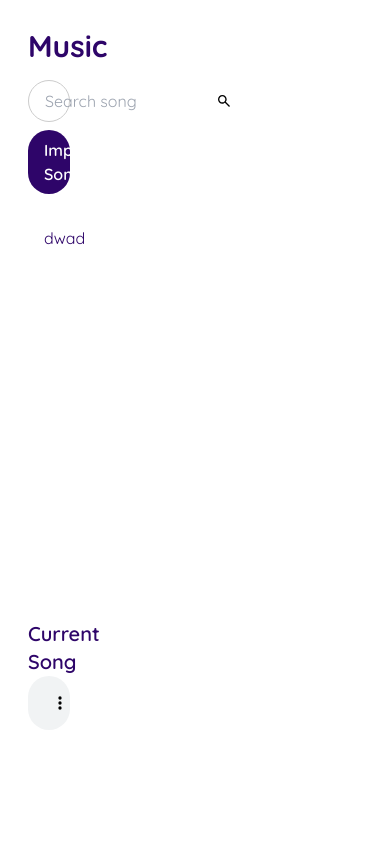
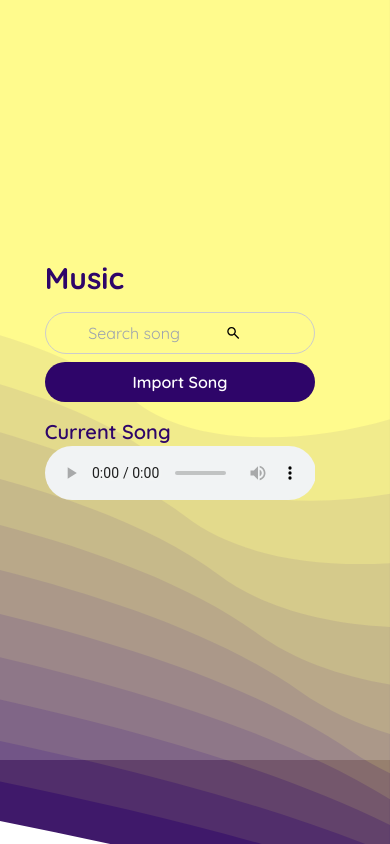
Before and after one commit to cesardarizaleta/React-Proyects, a React (Create React App) app in the folder music/: page / in a window 390 px wide. Built offline with nearby package versions, Linux system fonts and the light colour scheme.

Commit message:
mobile music

```diff
--- a/music/src/App.css
+++ b/music/src/App.css
@@ -3,6 +3,7 @@
 #App {
     background-image: url('resources/cool-background.svg');
     background-size: cover;
+    overflow: hidden;
 }
 
 * {
@@ -30,3 +31,37 @@
     border-radius: 2em;
     background-color: rgb(46, 5, 105);
 }
+
+input[type="file"] {
+    display: none;
+}
+
+@media screen and (max-width: 900px) {
+    #content {
+        align-items: center;
+        justify-content: center;
+        width: 100%;
+        height: 90%;
+        gap:1em;
+        background-color: #ffffff30;
+    }
+
+    #content * {
+        width: 90%;
+    }
+
+    #searchbar input {
+        text-align: end;
+    }
+
+    ul {
+        display: none;
+    }
+
+
+    #App {
+        overflow: hidden;
+        background-position-x: 100%;
+    }
+
+}
--- a/music/src/App.js
+++ b/music/src/App.js
@@ -5,19 +5,34 @@ import './App.css';
 //Azul-Morado: rgb(46, 5, 105)
 
 const App = () => {
+
+  function openFile() {
+    document.getElementById('file').nextElementSibling.click();
+
+    document.getElementById('file').nextElementSibling.addEventListener('change', (e) => {
+      const file = e.target.files[0];
+      const reader = new FileReader();
+      reader.readAsDataURL(file);
+      reader.onload = () => {
+        const audio = document.querySelector('audio');
+        audio.src = reader.result;
+      }
+    })
+  }
+
   return (
-    <div id='App' className="h-screen">
-      <div className='w-1/4 h-full p-7 flex flex-col gap-4'>
+    <div id='App' className="h-screen w-full">
+      <div id='content' className='w-1/4 h-full p-7 flex flex-col gap-4'>
         <h1 className='text-3xl font-bold'>Music</h1>
         <div className='flex flex-col gap-2'>
           <div id='searchbar' className='flex justify-between'>
             <input className='bg-transparent outline-none' placeholder='Search song'></input>
             <button><svg xmlns="http://www.w3.org/2000/svg" width="1em" height="1em" viewBox="0 0 24 24"><path fill="black" d="m19.6 21l-6.3-6.3q-.75.6-1.725.95T9.5 16q-2.725 0-4.612-1.888T3 9.5t1.888-4.612T9.5 3t4.613 1.888T16 9.5q0 1.1-.35 2.075T14.7 13.3l6.3 6.3zM9.5 14q1.875 0 3.188-1.312T14 9.5t-1.312-3.187T9.5 5T6.313 6.313T5 9.5t1.313 3.188T9.5 14"/></svg></button>
           </div>
-          <button id='file' className='text-white font-semibold'>Import Song</button>
+          <button onClick={openFile} id='file' className='text-white font-semibold'>Import Song</button>
+          <input type='file'></input>
         </div>
         <ul className='h-1/2 p-4'>
-          <li>dwad</li>
         </ul>
         <div>
           <h2 className='text-xl font-semibold'>Current Song</h2>
```
